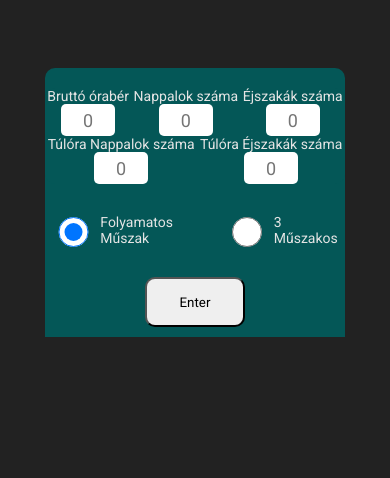
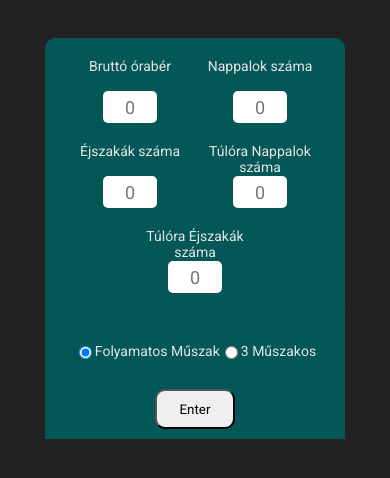
Before and after one commit to RakeMeUp/WebDevProjects, a plain HTML site: page BerKalkulator/index.html in a window 390 px wide. Drawn offline with Linux system fonts and the light colour scheme.

Commit message:
design fixes

```diff
--- a/BerKalkulator/index.html
+++ b/BerKalkulator/index.html
@@ -6,7 +6,7 @@
     <script src="jquery.js"></script>
 
 	<link rel="stylesheet" href="style.css">
-    <title>Document</title>
+    <title>BérKalkulátor</title>
 </head>
 <body>
     <div class="container">
@@ -14,23 +14,23 @@
         <div class="input-container">
             <div>
                 <label for="bruttoBer">Bruttó órabér</label>
-                <input type="number" id="bruttoBer" placeholder="0">
+                <input type="number" class="text-input" id="bruttoBer" placeholder="0">
             </div>
             <div>
                 <label for="nappal">Nappalok száma</label>
-                <input type="number" id="nappal" placeholder="0">
+                <input type="number" class="text-input" id="nappal" placeholder="0">
             </div>
             <div>
                 <label for="ejszaka">Éjszakák száma</label>
-                <input type="number" id="ejszaka" placeholder="0">
+                <input type="number" class="text-input" id="ejszaka" placeholder="0">
             </div>
             <div>
                 <label for="toNappal">Túlóra Nappalok száma</label>
-                <input type="number" id="toNappal" placeholder="0">
+                <input type="number" class="text-input" id="toNappal" placeholder="0">
             </div>
             <div>
                 <label for="toEjszaka">Túlóra Éjszakák száma</label>
-                <input type="number" id="toEjszaka" placeholder="0"   >
+                <input type="number" class="text-input" id="toEjszaka" placeholder="0"   >
             </div>
         </div>
         <div class="radio-container">
--- a/BerKalkulator/style.css
+++ b/BerKalkulator/style.css
@@ -15,6 +15,7 @@ body{
 .container{
     width: 650px;
     margin-top: 60px;
+
 }
 form{
     display: flex;
@@ -22,9 +23,11 @@ form{
     align-items: center;
     background-color: #045757;
     border-radius: 10px 10px 0px 0px ;
+
 }
 h2{
     text-align: center;
+
 }
 
 .table-container{
@@ -36,11 +39,12 @@ h2{
 
 .input-container{
     display: flex;
-    justify-content: space-around;
+    justify-content: space-between;
     margin-bottom: 30px;
     background-color: #045757;
     border-radius: 10px;
     margin-top: 20px;
+
 }
 
 .input-container div{
@@ -48,15 +52,20 @@ h2{
     flex-direction: column;
     align-items: center;
     text-align: center;
+    height: 85px;
+    position: relative;
+
 }
 
-input{
+.text-input{
     width: 50px;
     height: 30px;
     font-size: 18px;
     text-align: center;
     border-radius: 5px;
     border: none;
+    position: absolute;
+    bottom: 20px;
 
 }
 
@@ -111,7 +120,22 @@ input[type=number] {
     }
 
     .input-container{
+        display: flex;
         flex-direction: row;
         flex-wrap: wrap;
+            justify-content: center;
+}
+
+    .input-container div{
+        width: 130px;
+    }
+
+    button{
+        width: 80px;
+        height: 40px;
+    }
+
+    .container{
+        margin-top: 30px;
     }
   }
```
